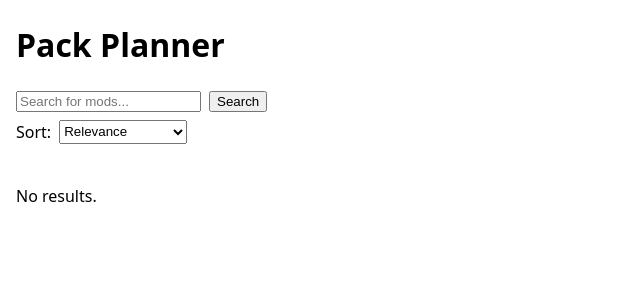
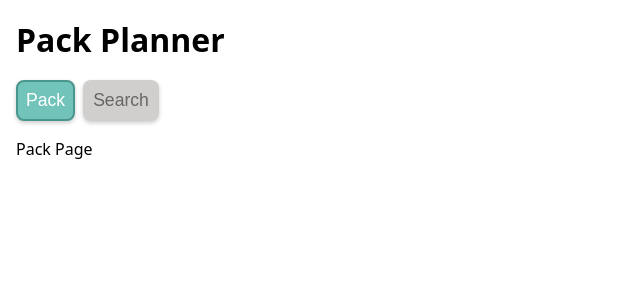
Before and after one commit to Sunlis/pack_planner, a React (Vite) app: page / in a window 1280 px wide. Shown: the top 300 px of the page, without its empty margins (0-640 px from the left). Built offline with nearby package versions, Linux system fonts and the light colour scheme.

Commit message:
navigation

```diff
--- a/src/App.tsx
+++ b/src/App.tsx
@@ -1,17 +1,42 @@
 import React from 'react';
 import { SearchPage } from './components/search_page';
+import { Page } from './types';
+import { Navigation } from './components/navigation';
+import { PackPage } from './components/pack_page';
 
-export class App extends React.Component {
+type Props = {};
+
+type State = {
+  page: Page;
+};
+
+export class App extends React.Component<Props, State> {
   inputRef = React.createRef<HTMLInputElement>();
 
+  constructor(props: Props) {
+    super(props);
+    this.state = {
+      page: Page.PACK,
+    };
+  }
+
   render() {
-
     return (
       <div style={{
-        margin: '1rem'
+        margin: '1rem',
+        display: 'flex',
+        flexDirection: 'column',
+        gap: '1rem',
       }}>
-        <h1>Pack Planner</h1>
-        <SearchPage />
+        <h1 style={{
+          margin: 0,
+        }}>Pack Planner</h1>
+        <Navigation
+          page={this.state.page}
+          onPageChange={(page) => this.setState({ page })}
+        />
+        {this.state.page === Page.PACK ? <PackPage /> : null}
+        {this.state.page === Page.SEARCH ? <SearchPage /> : null}
       </div>
     );
   }
--- /dev/null
+++ b/src/components/navigation.tsx
@@ -0,0 +1,58 @@
+import React from "react";
+import { Page } from "../types";
+
+
+type Props = {
+  page: Page;
+  onPageChange: (page: Page) => void;
+};
+
+const ACTIVE_BUTTON = {
+  backgroundColor: 'rgb(114, 196, 187)',
+  color: '#fff',
+  border: '2px solid rgb(73, 150, 141)',
+};
+const INACTIVE_BUTTON = {
+  backgroundColor: 'rgb(209, 207, 205)',
+  color: '#666',
+  border: '2px solid transparent',
+};
+
+export class Navigation extends React.Component<Props> {
+  render() {
+    const buttonStyle = {
+      fontSize: '1.1rem',
+      border: 'none',
+      borderRadius: '0.5rem',
+      padding: '0.5rem',
+      color: '#fff',
+      cursor: 'pointer',
+    };
+    return (
+      <div style={{
+        display: 'flex',
+        flexDirection: 'row',
+        gap: '0.5rem',
+      }}>
+        {
+          [{
+            page: Page.PACK,
+            label: 'Pack',
+          }, {
+            page: Page.SEARCH,
+            label: 'Search',
+          }].map(({ page, label }) => (
+            <button key={page}
+              className="button"
+              style={{
+                ...buttonStyle,
+                ...(this.props.page === page ? ACTIVE_BUTTON : INACTIVE_BUTTON),
+              }} onClick={() => this.props.onPageChange(page)}>
+              {label}
+            </button>
+          ))
+        }
+      </div>
+    );
+  }
+}
--- /dev/null
+++ b/src/components/pack_page.tsx
@@ -0,0 +1,11 @@
+import React from 'react';
+
+export class PackPage extends React.Component {
+  render() {
+    return (
+      <div>
+        Pack Page
+      </div>
+    );
+  }
+}
--- /dev/null
+++ b/src/types.ts
@@ -0,0 +1,4 @@
+export enum Page {
+  SEARCH,
+  PACK,
+}
```
